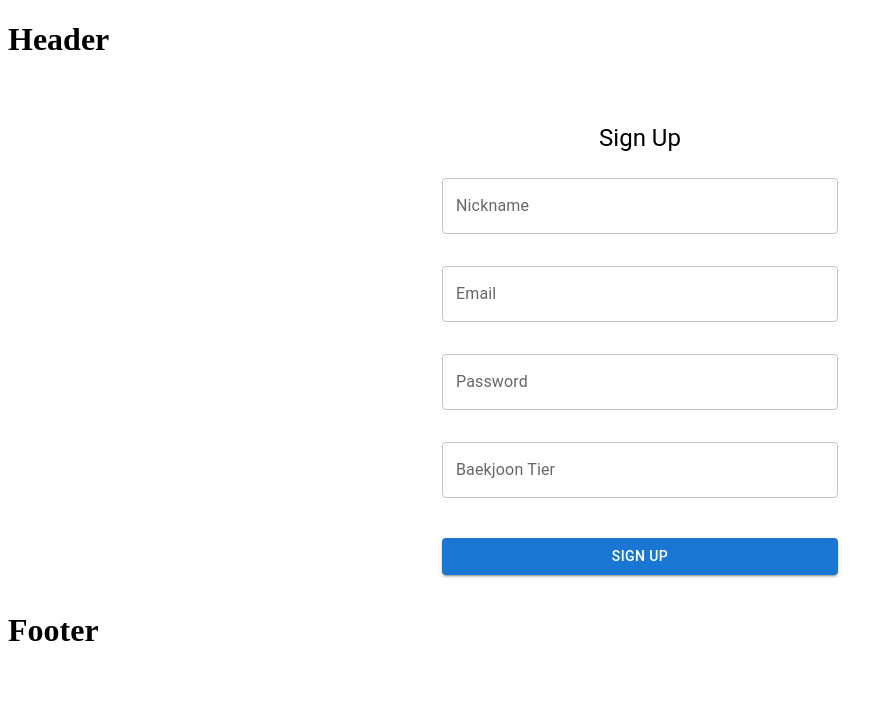
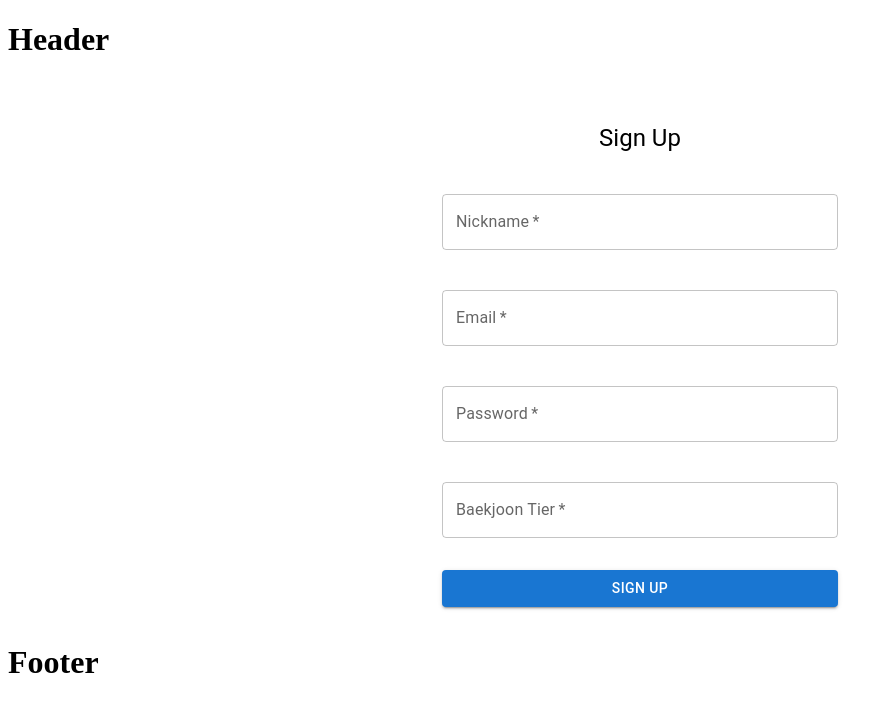
Before and after one commit to heeoneie/cote-is-really-cute, a React (Create React App) app: page /signup in a window 1280 px wide. Shown: the top 712 px of the page, without its empty margins (0-894 px from the left). Built offline with nearby package versions, Linux system fonts and the light colour scheme.

Commit message:
feat: Implement signup

```diff
--- a/src/axios/auth.js
+++ b/src/axios/auth.js
@@ -1,5 +1,15 @@
 import request from './axios';
 
 export const loginUser = async (credentials) => {
-  return await request.post('/auth/login', credentials);
+  return request.post('/auth/login', credentials);
 };
+
+export const signUp = async (userData) => {
+  try {
+    const { data } = await request.post('/auth/signup', userData);
+    return data;
+  } catch (error) {
+    const errorMessage = error.response?.data?.message || 'Sign up failed';
+    throw new Error(errorMessage);
+  }
+};
--- a/src/pages/SignUp.js
+++ b/src/pages/SignUp.js
@@ -7,36 +7,40 @@ import {
   Typography,
   Container,
   Grid,
+  Alert,
 } from '@mui/material';
+import { signUp } from '../axios/auth';
 
 const SignUp = () => {
   const [formData, setFormData] = React.useState({
     nickname: '',
     email: '',
     password: '',
-    tier: '',
+    baekjoonTier: '',
   });
   const [errors, setErrors] = React.useState({});
+  const [signUpError, setSignUpError] = React.useState('');
   const navigate = useNavigate();
 
   const handleChange = (e) => {
     const { name, value } = e.target;
-    setFormData({
-      ...formData,
+    setFormData((prevState) => ({
+      ...prevState,
       [name]: value,
-    });
+    }));
   };
 
   const validate = () => {
-    const errors = {};
-    if (!formData.nickname) errors.nickname = 'Nickname is required';
-    if (!formData.email) errors.email = 'Email is required';
-    if (!formData.password) errors.password = 'Password is required';
-    if (!formData.tier) errors.tier = 'Baekjoon Tier is required';
-    return errors;
+    const validationErrors = {};
+    if (!formData.nickname) validationErrors.nickname = 'Nickname is required';
+    if (!formData.email) validationErrors.email = 'Email is required';
+    if (!formData.password) validationErrors.password = 'Password is required';
+    if (!formData.baekjoonTier)
+      validationErrors.baekjoonTier = 'Baekjoon Tier is required';
+    return validationErrors;
   };
 
-  const handleSubmit = (e) => {
+  const handleSubmit = async (e) => {
     e.preventDefault();
     const validationErrors = validate();
     if (Object.keys(validationErrors).length > 0) {
@@ -44,10 +48,12 @@ const SignUp = () => {
       return;
     }
 
-    // Implement the sign-up logic here, e.g., sending the data to a server
-    console.log('Sign Up Data:', formData);
-
-    navigate('/login');
+    try {
+      await signUp(formData);
+      navigate('/login');
+    } catch (error) {
+      setSignUpError(error.message);
+    }
   };
 
   return (
@@ -66,46 +72,63 @@ const SignUp = () => {
         <Box component="form" onSubmit={handleSubmit} sx={{ mt: 3 }}>
           <Grid container spacing={2}>
             <Grid item xs={12}>
-              <FormInput
+              <TextField
                 label="Nickname"
                 type="text"
                 name="nickname"
                 value={formData.nickname}
                 onChange={handleChange}
-                error={errors.nickname}
+                error={!!errors.nickname}
+                helperText={errors.nickname}
+                fullWidth
+                margin="normal"
+                required
               />
             </Grid>
             <Grid item xs={12}>
-              <FormInput
+              <TextField
                 label="Email"
                 type="email"
                 name="email"
                 value={formData.email}
                 onChange={handleChange}
-                error={errors.email}
+                error={!!errors.email}
+                helperText={errors.email}
+                fullWidth
+                margin="normal"
+                required
               />
             </Grid>
             <Grid item xs={12}>
-              <FormInput
+              <TextField
                 label="Password"
                 type="password"
                 name="password"
                 value={formData.password}
                 onChange={handleChange}
-                error={errors.password}
+                error={!!errors.password}
+                helperText={errors.password}
+                fullWidth
+                margin="normal"
+                required
               />
             </Grid>
             <Grid item xs={12}>
-              <FormInput
+              <TextField
                 label="Baekjoon Tier"
                 type="text"
-                name="tier"
-                value={formData.tier}
+                name="baekjoonTier"
+                value={formData.baekjoonTier}
                 onChange={handleChange}
-                error={errors.tier}
+                error={!!errors.baekjoonTier}
+                helperText={errors.baekjoonTier}
+                fullWidth
+                margin="normal"
+                required
               />
             </Grid>
           </Grid>
+          {signUpError && <Alert severity="error">{signUpError}</Alert>}
           <Button
             type="submit"
             fullWidth
@@ -120,20 +143,4 @@ const SignUp = () => {
   );
 };
 
-const FormInput = ({ label, type, name, value, onChange, error }) => (
-  <Box sx={{ mb: 2 }}>
-    <TextField
-      variant="outlined"
-      fullWidth
-      label={label}
-      type={type}
-      name={name}
-      value={value}
-      onChange={onChange}
-      error={Boolean(error)}
-      helperText={error}
-    />
-  </Box>
-);
-
 export default SignUp;
```
